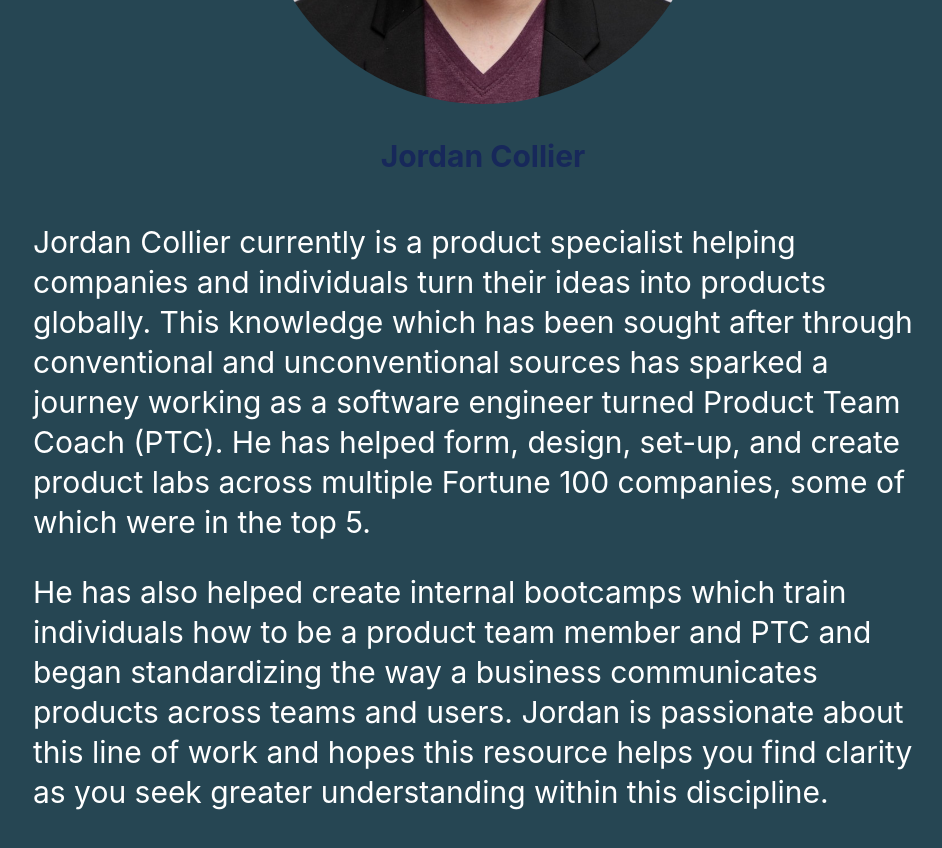
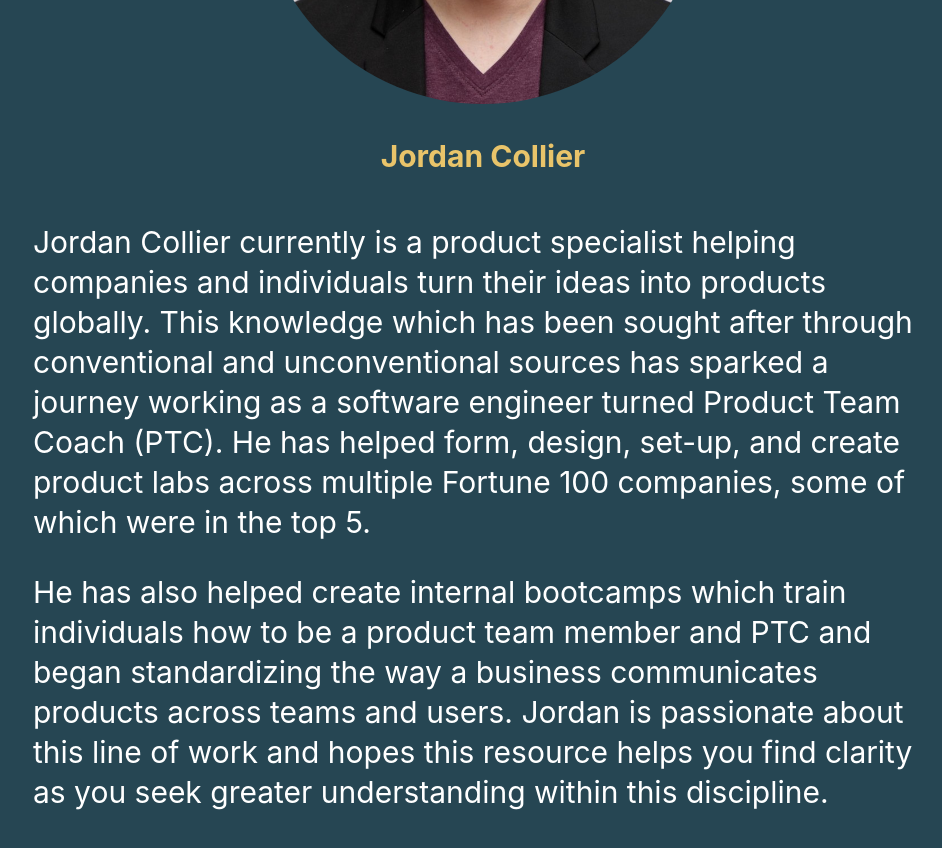
Before and after one commit to Isaacjcollier/Product-Team-Coach, a React (Create React App) app: page / in a window 1280 px wide. Shown: the part 2520-3368 px from the top of the page, without its empty margins (157-1099 px from the left). Built offline with nearby package versions, Linux system fonts and the light colour scheme.

Commit message:
update color for modular design

```diff
--- a/src/Components/AboutTheAuthor/style.css
+++ b/src/Components/AboutTheAuthor/style.css
@@ -6,7 +6,7 @@
 
 
 .name-text {
-    color: #17285a;
+    color: #e9c46a;
 }
 
 
```
